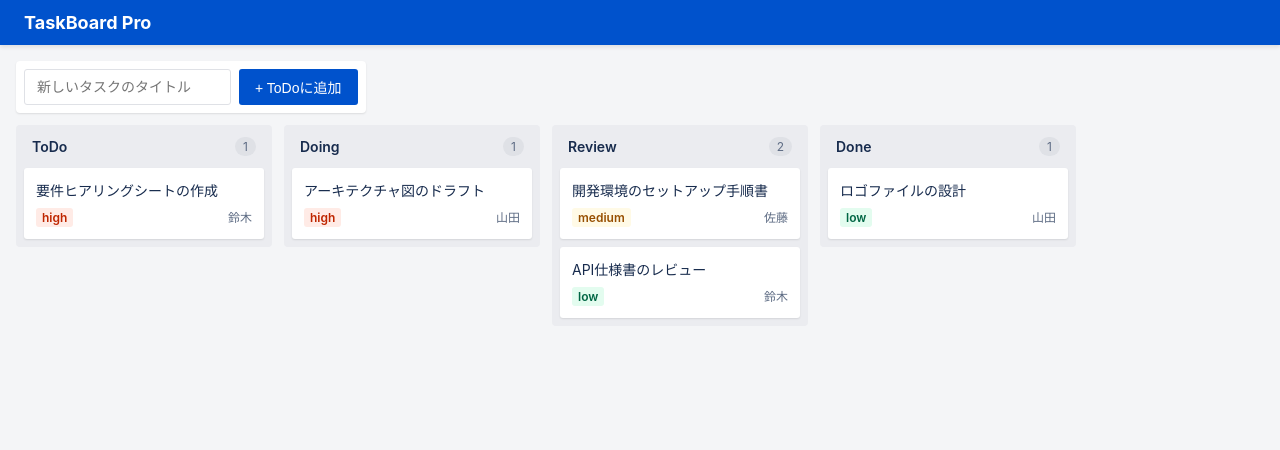
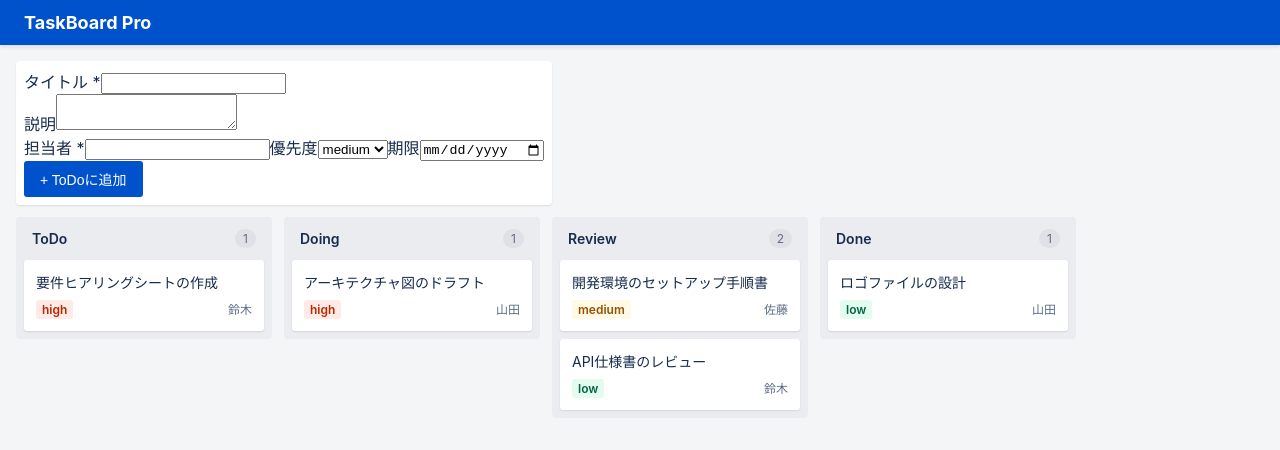
Before and after one commit to k-jinma/ReactAdvance, a React (Vite) app in the folder taskboard-pro/: page / in a window 1280 px wide. Shown: the top 450 px of the page. Built offline with nearby package versions, Linux system fonts and the light colour scheme.

Commit message:
feat: タスク管理機能の追加とスキーマの整理 タスクの追加フォームを新規作成し、タスクのスキーマをZodで定義しました。 依存関係にreact-hook-formとzodを追加しました。

```diff
--- a/taskboard-pro/package.json
+++ b/taskboard-pro/package.json
@@ -10,8 +10,11 @@
     "preview": "vite preview"
   },
   "dependencies": {
+    "@hookform/resolvers": "^5.2.2",
     "react": "^19.2.4",
-    "react-dom": "^19.2.4"
+    "react-dom": "^19.2.4",
+    "react-hook-form": "^7.75.0",
+    "zod": "^4.4.3"
   },
   "devDependencies": {
     "@eslint/js": "^9.39.4",
--- a/taskboard-pro/src/components/Board.tsx
+++ b/taskboard-pro/src/components/Board.tsx
@@ -1,39 +1,27 @@
+// src/components/Board.tsx(第1回の内容を全置換)
 import { useState } from "react";
-import type { Task, TaskStatus } from "../types/task";
+import type { Task, TaskInput } from "../schemas/task";
 import { dummyTasks } from "../data/dummyTasks";
 import { Column } from "./Column";
+import { TaskForm } from "./TaskForm";
 
 export function Board() {
-  const [tasks, setTasks] = useState<Task[]>(dummyTasks); // setTasksを追加
-  const [newTitle, setNewTitle] = useState("");
+  const [tasks, setTasks] = useState<Task[]>(dummyTasks);
 
-  const handleAdd = (status: TaskStatus) => {
-    if (!newTitle.trim()) return;
-
+  const handleAdd = (input: TaskInput) => {
     const newTask: Task = {
       id: `t-${Date.now()}`,
-      title: newTitle,
-      description: "",
-      status,
-      priority: "medium",
-      assignee: "未割り当て",
+      status: "todo",
       createdAt: new Date().toISOString().slice(0, 10),
+      ...input,
     };
-
     setTasks((prev) => [...prev, newTask]);
-    setNewTitle("");
   };
 
   return (
     <div className="board">
       <div className="board__toolbar">
-        <input
-          className="board__input"
-          value={newTitle}
-          onChange={(e) => setNewTitle(e.target.value)}
-          placeholder="新しいタスクのタイトル"
-        />
-        <button onClick={() => handleAdd("todo")}>+ ToDoに追加</button>
+        <TaskForm onSubmit={handleAdd} />
       </div>
       <div className="board__columns">
         <Column status="todo" title="ToDo" tasks={tasks} />
--- a/taskboard-pro/src/components/Column.tsx
+++ b/taskboard-pro/src/components/Column.tsx
@@ -1,4 +1,4 @@
-import type { Task, TaskStatus } from "../types/task";
+import type { Task, TaskStatus } from "../schemas/task";
 import { TaskCard } from "./TaskCard";
 
 type Props = {
--- a/taskboard-pro/src/components/TaskCard.tsx
+++ b/taskboard-pro/src/components/TaskCard.tsx
@@ -1,4 +1,4 @@
-import type { Task } from "../types/task";
+import type { Task } from "../schemas/task";
 
 type Props = {
   task: Task;
--- /dev/null
+++ b/taskboard-pro/src/components/TaskForm.tsx
@@ -0,0 +1,88 @@
+// src/components/TaskForm.tsx(新規作成)
+import { useForm } from "react-hook-form";
+import { zodResolver } from "@hookform/resolvers/zod";
+import { TaskInputSchema, type TaskInput } from "../schemas/task";
+
+type Props = {
+  onSubmit: (input: TaskInput) => void;
+};
+
+export function TaskForm({ onSubmit }: Props) {
+  const {
+    register,
+    handleSubmit,
+    reset,
+    formState: { errors, isSubmitting },
+  } = useForm<TaskInput>({
+    resolver: zodResolver(TaskInputSchema),
+    defaultValues: {
+      title: "",
+      description: "",
+      assignee: "",
+      priority: "medium",
+      dueDate: "",
+    },
+  });
+
+  const submit = (data: TaskInput) => {
+    onSubmit(data);
+    reset();
+  };
+
+  return (
+    <form className="task-form" onSubmit={handleSubmit(submit)}>
+      <div className="task-form__row">
+        <label className="task-form__field">
+          <span className="task-form__label">タイトル *</span>
+          <input className="task-form__input" {...register("title")} />
+          {errors.title && (
+            <span className="task-form__error">{errors.title.message}</span>
+          )}
+        </label>
+      </div>
+
+      <div className="task-form__row">
+        <label className="task-form__field">
+          <span className="task-form__label">説明</span>
+          <textarea className="task-form__textarea" rows={2} {...register("description")} />
+          {errors.description && (
+            <span className="task-form__error">{errors.description.message}</span>
+          )}
+        </label>
+      </div>
+
+      <div className="task-form__row task-form__row--inline">
+        <label className="task-form__field">
+          <span className="task-form__label">担当者 *</span>
+          <input className="task-form__input" {...register("assignee")} />
+          {errors.assignee && (
+            <span className="task-form__error">{errors.assignee.message}</span>
+          )}
+        </label>
+
+        <label className="task-form__field">
+          <span className="task-form__label">優先度</span>
+          <select className="task-form__input" {...register("priority")}>
+            <option value="low">low</option>
+            <option value="medium">medium</option>
+            <option value="high">high</option>
+          </select>
+        </label>
+
+        <label className="task-form__field">
+          <span className="task-form__label">期限</span>
+          <input type="date" className="task-form__input" {...register("dueDate")} />
+          {errors.dueDate && (
+            <span className="task-form__error">{errors.dueDate.message}</span>
+          )}
+        </label>
+      </div>
+
+      <div className="task-form__actions">
+        <button type="submit" className="task-form__submit" disabled={isSubmitting}>
+          + ToDoに追加
+        </button>
+      </div>
+    </form>
+  );
+}
--- a/taskboard-pro/src/data/dummyTasks.ts
+++ b/taskboard-pro/src/data/dummyTasks.ts
@@ -1,4 +1,4 @@
-import type { Task } from "../types/task";
+import type { Task } from "../schemas/task";
 
 export const dummyTasks: Task[] = [
   {
--- /dev/null
+++ b/taskboard-pro/src/schemas/task.ts
@@ -0,0 +1,45 @@
+// src/schemas/task.ts(新規作成)
+import { z } from "zod";
+
+// タスクの状態 ― 不正な文字列を実行時にも弾く exportはこの変数を外部公開する意味（importして使ってもらう）
+export const TaskStatusSchema = z.enum(["todo", "doing", "review", "done"]);
+export type TaskStatus = z.infer<typeof TaskStatusSchema>;
+
+// 優先度
+export const PrioritySchema = z.enum(["low", "medium", "high"]);
+export type Priority = z.infer<typeof PrioritySchema>;
+
+// タスク本体
+export const TaskSchema = z.object({
+  id: z.string(),
+  title: z
+    .string()
+    .min(1, { message: "タイトルは必須です" })
+    .max(80, { message: "タイトルは80文字以内で入力してください" }),
+  description: z
+    .string()
+    .max(500, { message: "説明は500文字以内で入力してください" }),
+  status: TaskStatusSchema,
+  priority: PrioritySchema,
+  assignee: z
+    .string()
+    .min(1, { message: "担当者は必須です" })
+    .max(40, { message: "担当者名は40文字以内で入力してください" }),
+  dueDate: z
+    .string()
+    .regex(/^\d{4}-\d{2}-\d{2}$/, { message: "期限はYYYY-MM-DD形式で入力してください" })
+    .optional(),  // ← 第1回の Task に無かった、今回拡張したフィールド
+  createdAt: z.string(),
+});
+
+export type Task = z.infer<typeof TaskSchema>;
+
+
+// src/schemas/task.ts の末尾に追記
+export const TaskInputSchema = TaskSchema.omit({
+  id: true,
+  status: true,
+  createdAt: true,
+});
+
+export type TaskInput = z.infer<typeof TaskInputSchema>;
```
Also changed, not shown: taskboard-pro/src/types/task.ts (deleted, +0 -16 lines), 1 other file (tests, documents, lock files or other folders).
